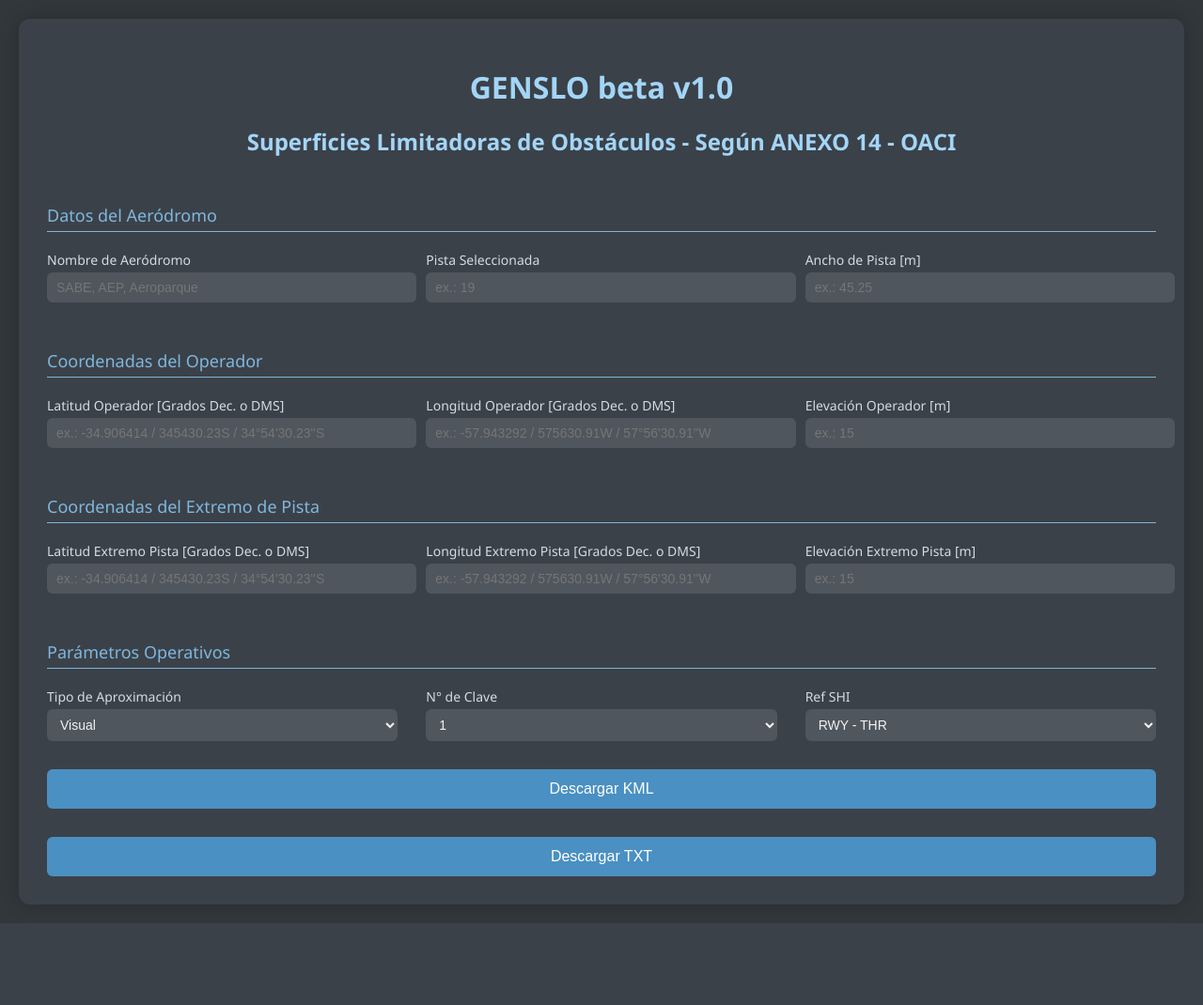
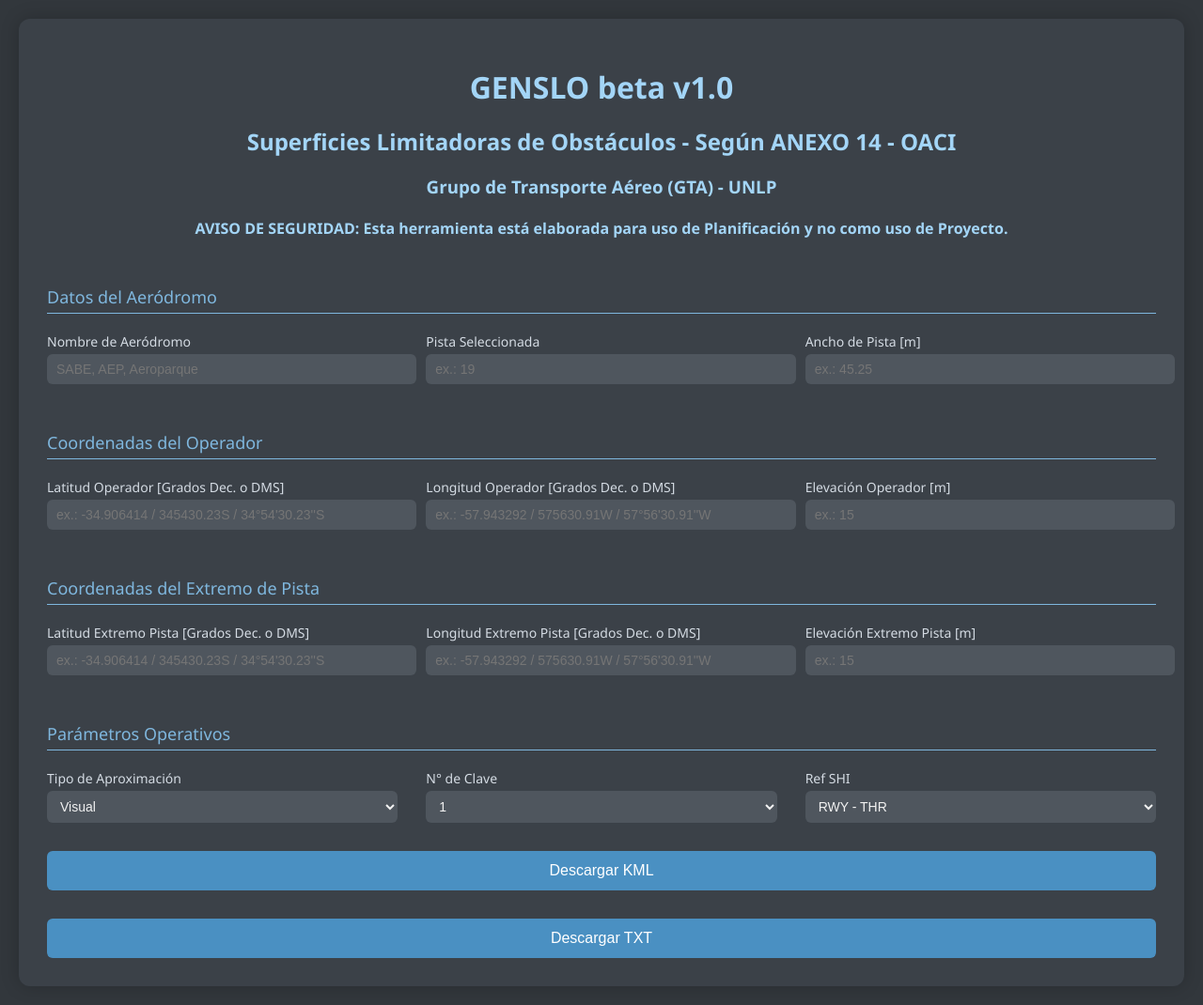
Before and after one commit to gtaingsoftware/genslo, a Django app: page / in a window 1280 px wide. Shown: the whole page at 94% size. Before the commit the page ends 982 px from the top, so only its background shows below. Run offline with Django 5.2, Linux system fonts and the light colour scheme.

Commit message:
Update index.html

```diff
--- a/app/templates/index.html
+++ b/app/templates/index.html
@@ -22,7 +22,7 @@
       box-shadow: 0 0 20px rgba(0, 0, 0, 0.2);
     }
 
-    h1, h2 {
+    h1, h2, h3, h4 {
       text-align: center;
       color: #a3d5f7;
       margin-bottom: 10px;
@@ -108,6 +108,8 @@
     {% csrf_token %}
     <h1>GENSLO beta v1.0</h1>
     <h2>Superficies Limitadoras de Obstáculos - Según ANEXO 14 - OACI</h2>
+    <h3>Grupo de Transporte Aéreo (GTA) - UNLP</h3>
+    <h4>AVISO DE SEGURIDAD: Esta herramienta está elaborada para uso de Planificación y no como uso de Proyecto.</h4>
 
     <div class="form-grid">
       <div class="separator">Datos del Aeródromo</div>
```
